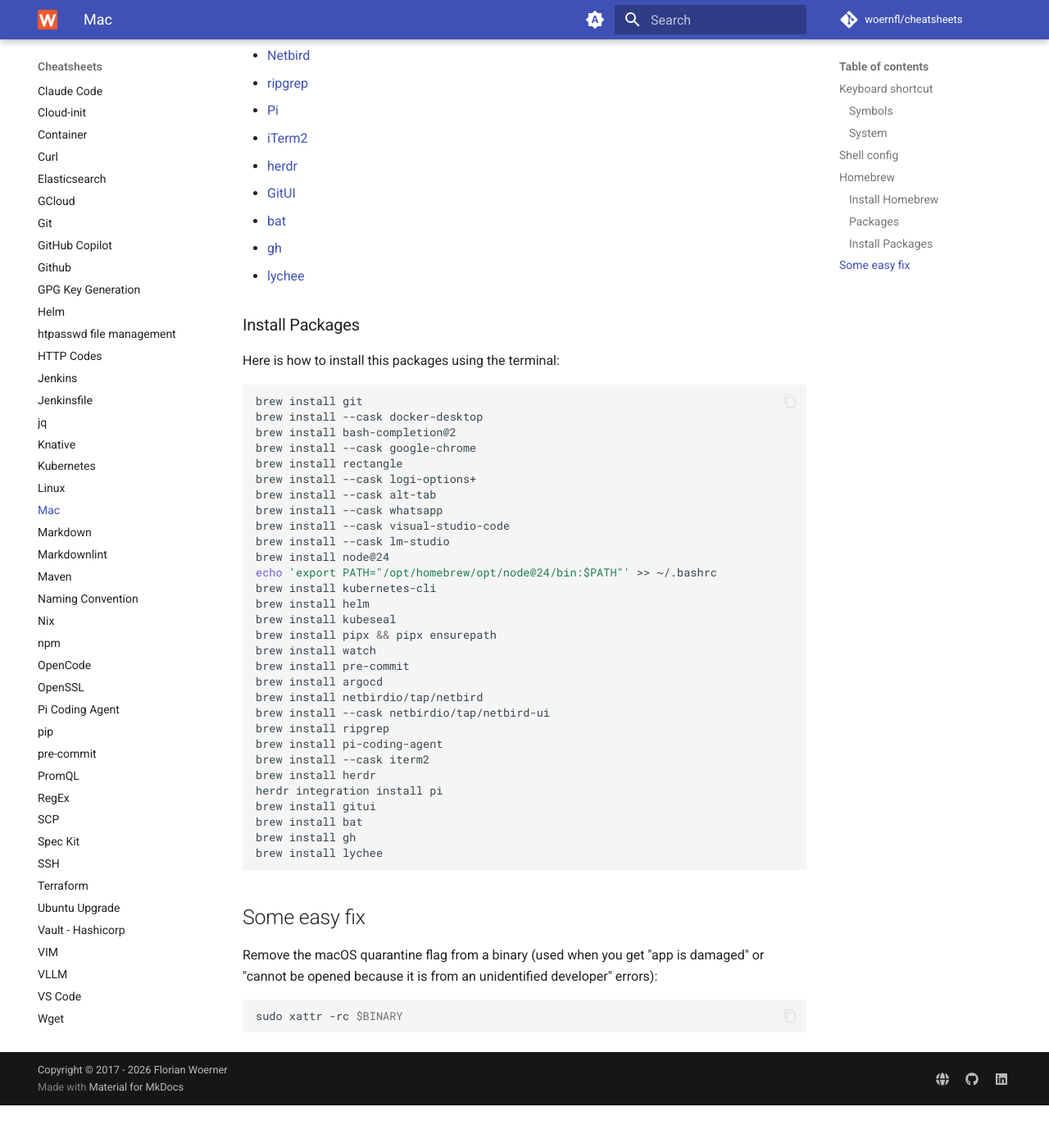
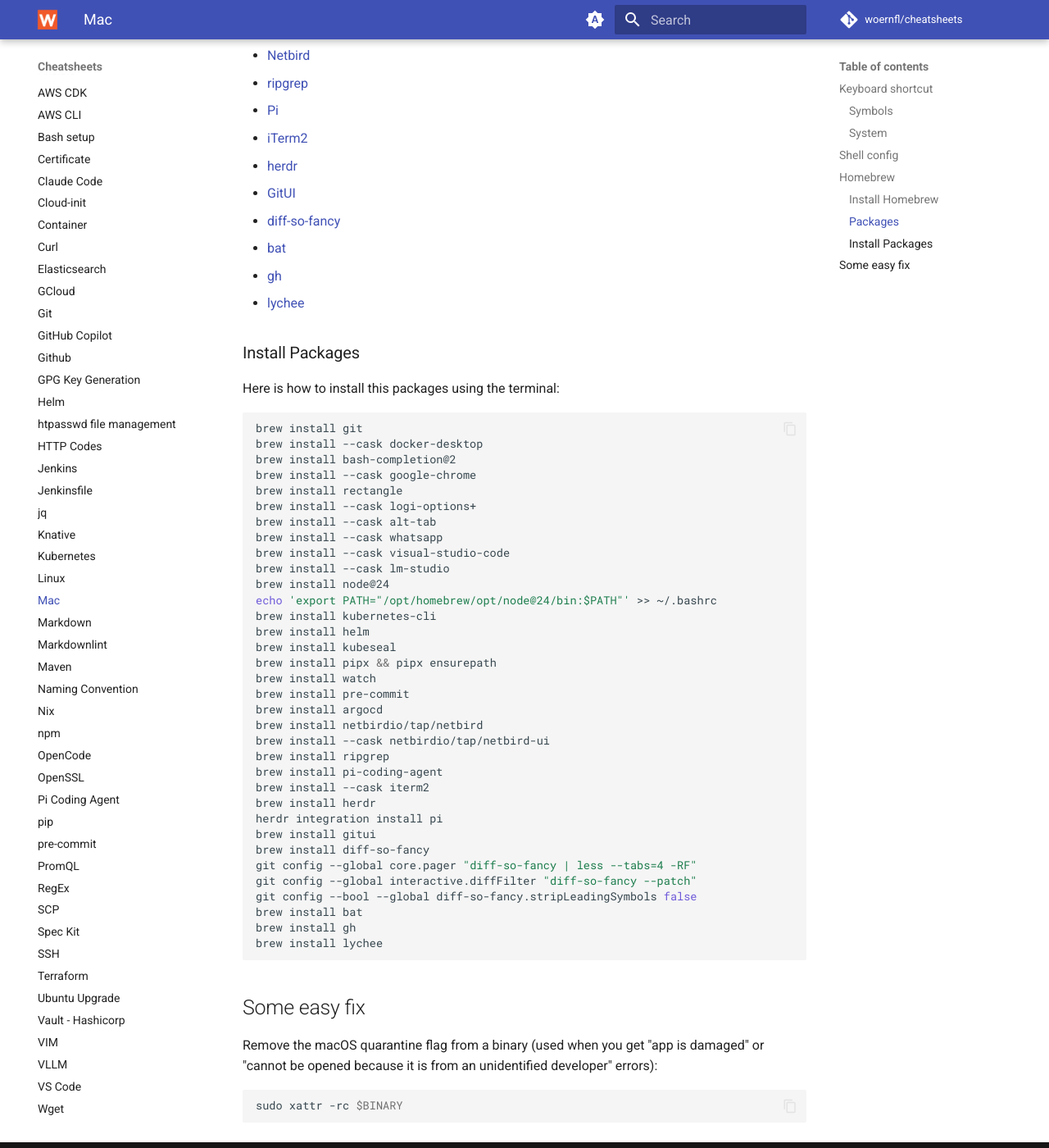
Before and after one commit to woernfl/cheatsheets, an MkDocs documentation site: the page built from docs/mac.md, in a window 1280 px wide and 1400 px high, scrolled down 2280 px. Shown: the whole window at 82% size. Built offline with MkDocs 1.6.1 and Material for MkDocs 9.7.7, drawn with Linux system fonts in a browser that asks for light colours; comment, search, counter and statistics services are not loaded; before the commit the page ends 3628 px from its top, so only the background shows below that.

Commit message:
Add diff-so-fancy to mac.md installation guide (#473)
Added installation instructions for diff-so-fancy and related git configuration.

```diff
--- a/docs/mac.md
+++ b/docs/mac.md
@@ -82,6 +82,7 @@
 - [iTerm2](https://github.com/gnachman/iterm2)
 - [herdr](https://herdr.dev/)
 - [GitUI](https://github.com/gitui-org/gitui)
+- [diff-so-fancy](https://github.com/so-fancy/diff-so-fancy)
 - [bat](https://github.com/sharkdp/bat)
 - [gh](https://cli.github.com/)
 - [lychee](https://lychee.cli.rs/)
@@ -118,6 +119,10 @@
 brew install herdr
 herdr integration install pi
 brew install gitui
+brew install diff-so-fancy
+git config --global core.pager "diff-so-fancy | less --tabs=4 -RF"
+git config --global interactive.diffFilter "diff-so-fancy --patch"
+git config --bool --global diff-so-fancy.stripLeadingSymbols false
 brew install bat
 brew install gh
 brew install lychee
```
